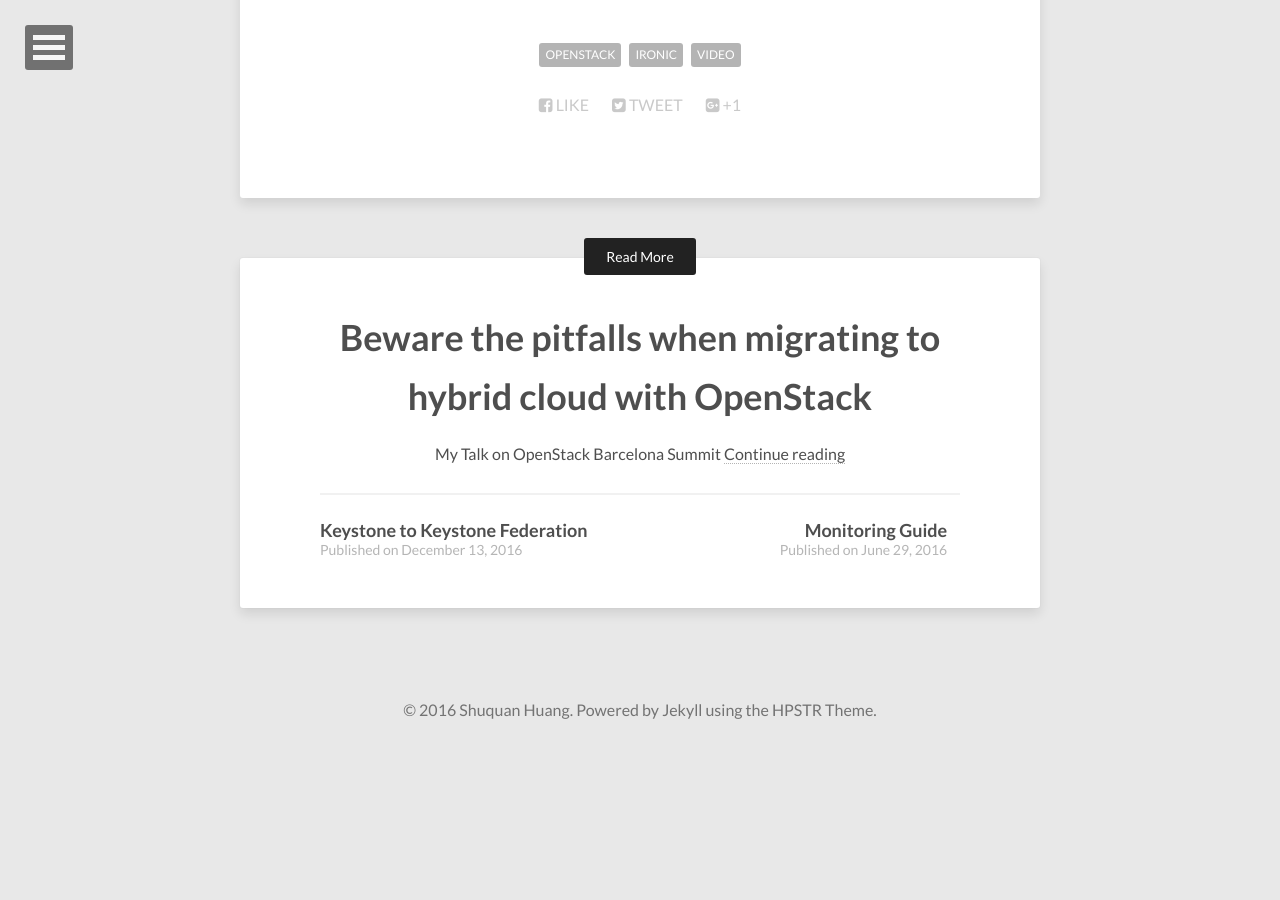
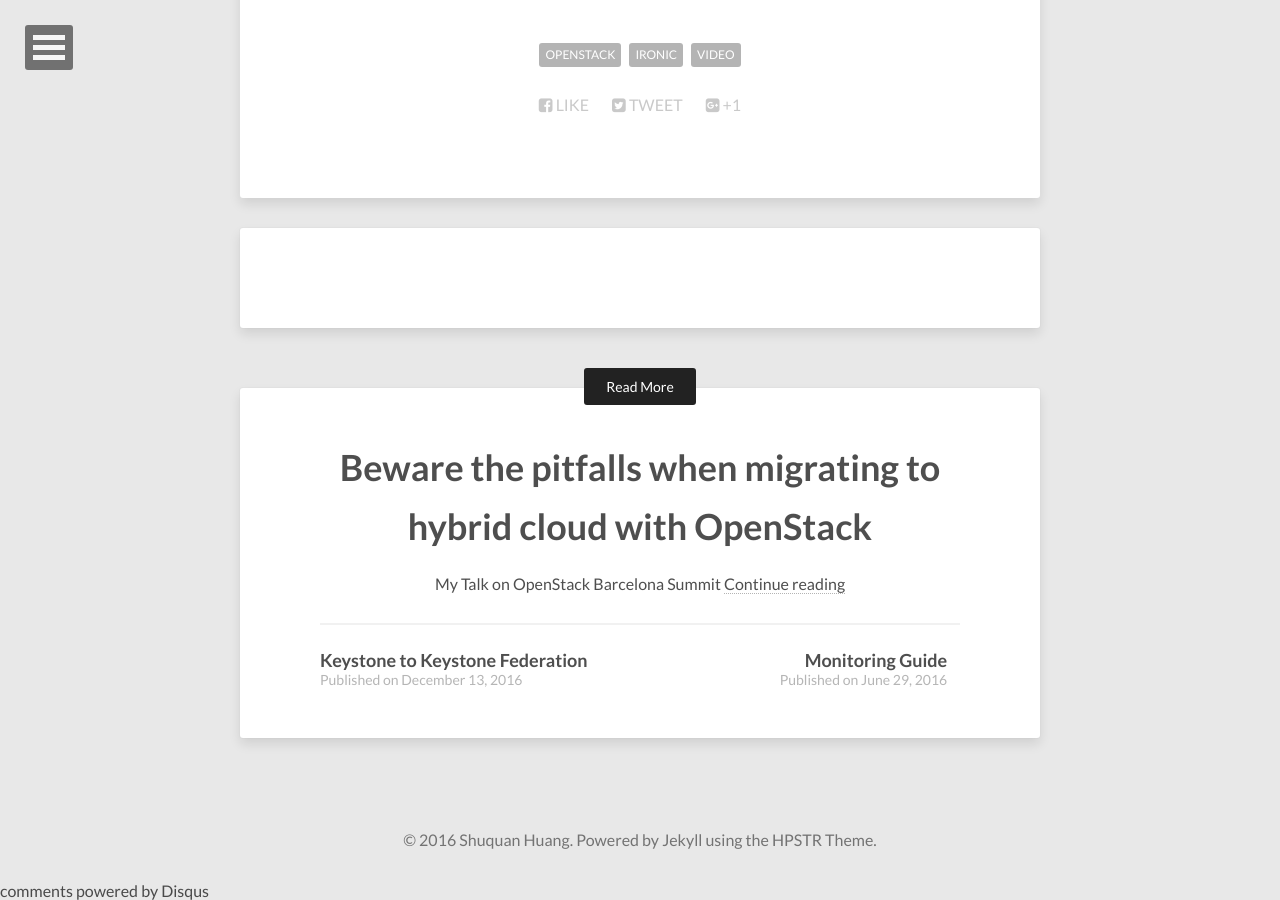
Before and after one commit to shuquan/shuquan.github.io, a Jekyll site: the page built from _posts/2016-08-12-ironic-setup-guide.md, in a window 1280 px wide and 900 px high, scrolled down 689 px. Built offline with Jekyll 4.4.1, drawn with Linux system fonts in a browser that asks for light colours; nearby versions of some CDN libraries; comment, search, counter and statistics services are not loaded; before the commit the page ends 1440 px from its top, so only the background shows below that; some of the changed lines change nothing that is shown.

Commit message:
add disqus_shortname

```diff
--- a/_config.yml
+++ b/_config.yml
@@ -1,6 +1,6 @@
 title:            Shuquan's Blog
 description:      No hell below us, Above us only sky.
-disqus_shortname:
+disqus_shortname: shuquan
 reading_time:     true
 words_per_minute: 200
 url:              "http://shuquan.github.io"
```
